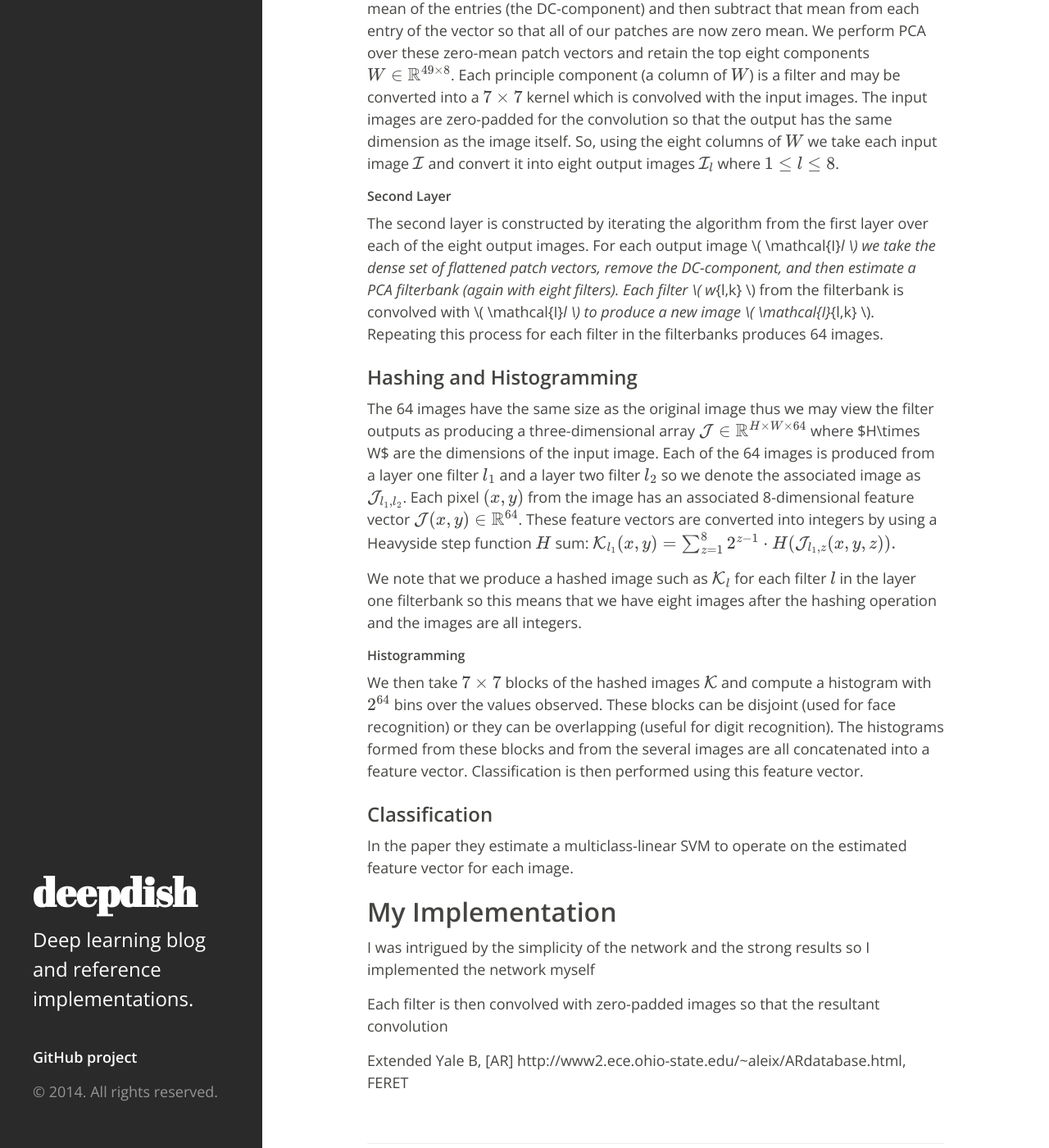
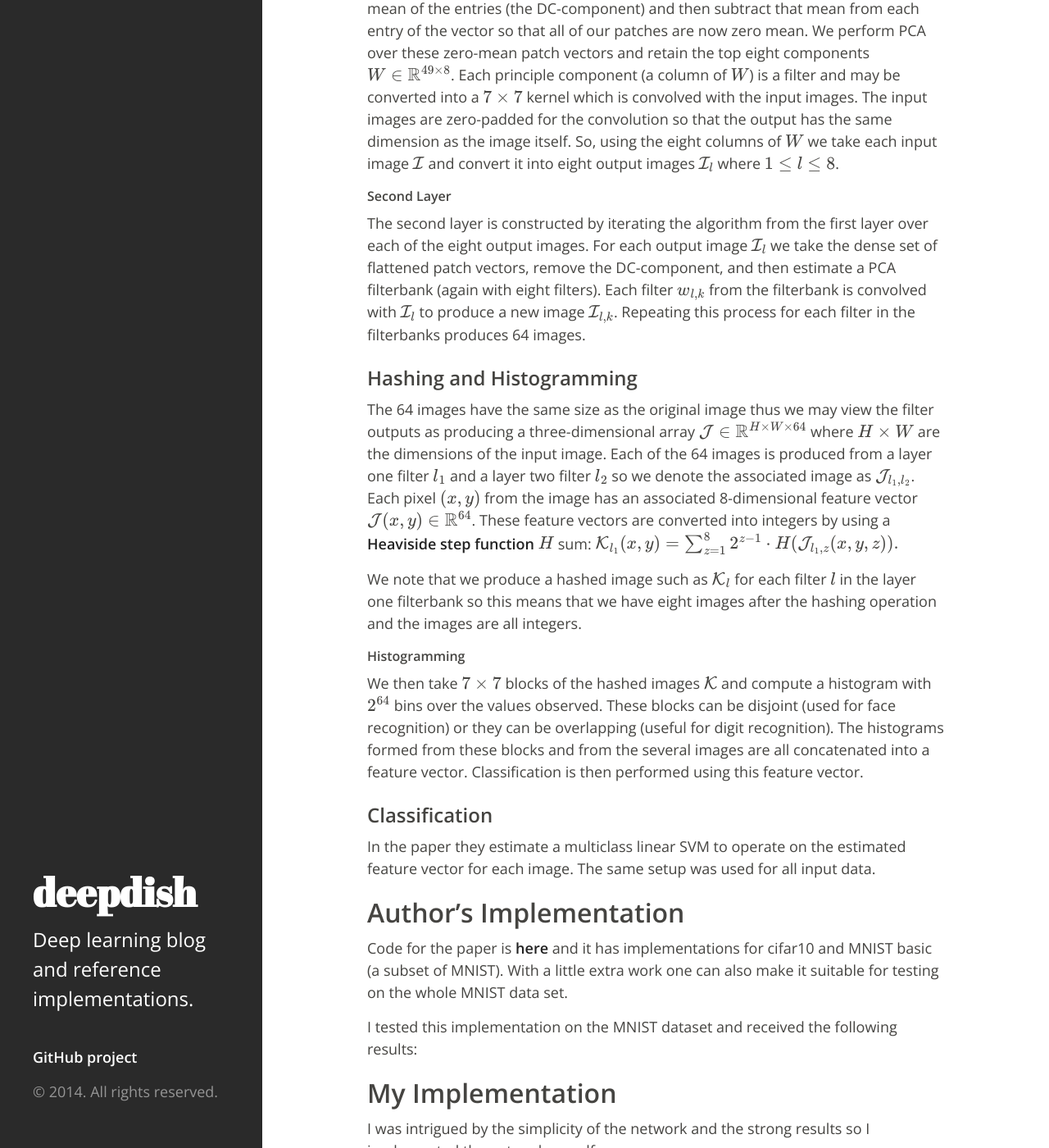
Before and after one commit to uchicago-cs/deepdish, a Jekyll site: the page built from _posts/2014-08-31-Deep-PCA-Nets.md, in a window 1280 px wide and 1400 px high, scrolled down 1127 px. Shown: the whole window at 82% size. Built offline with Jekyll 4.4.1, drawn with Linux system fonts in a browser that asks for light colours; Markdown is read by kramdown in place of the engine named in the settings; formulas are drawn with MathJax 3.

Commit message:
fixed the underscoring

```diff
--- a/_posts/2014-08-31-Deep-PCA-Nets.md
+++ b/_posts/2014-08-31-Deep-PCA-Nets.md
@@ -48,16 +48,16 @@ the input images.  The input images are zero-padded for the
 convolution so that the output has the same dimension as the
 image itself.  So, using the eight columns of \\( W \\)
 we take each input image \\( \mathcal{I}\\) and convert it
-into eight output images \\( \mathcal{I}_l \\)  where \\( 1\leq l\leq 8 \\).
+into eight output images \\( \mathcal{I} _ l \\)  where \\( 1\leq l\leq 8 \\).
 
 #### Second Layer
 
 The second layer is constructed by iterating the algorithm from
 the first layer over each of the eight output images.  For each
-output image \\( \mathcal{I}_l \\) we take the dense set
+output image \\( \mathcal{I} _ l \\) we take the dense set
 of flattened patch vectors, remove the DC-component, and then
 estimate a PCA filterbank (again with eight filters).  Each filter
-\\( w_{l,k} \\) from the filterbank is convolved with \\( \mathcal{I}_l \\) to produce a new image \\( \mathcal{I}_{l,k} \\).  Repeating
+\\( w _ {l,k} \\) from the filterbank is convolved with \\( \mathcal{I} _ l \\) to produce a new image \\( \mathcal{I} _ {l,k} \\).  Repeating
 this process for each filter in the filterbanks produces 64
 images.
 
@@ -66,14 +66,14 @@ images.
 The 64 images have the same size as the original image thus we
 may view the filter outputs as producing a three-dimensional
 array \\( \mathcal{J}\in\mathbb{R}^{H\times W\times 64} \\)
-where $H\times W$ are the dimensions of the input image. Each
-of the 64 images is produced from a layer one filter \\( l_1 \\)
-and a layer two filter \\( l_2 \\) so we denote the associated
-image as \\( \mathcal{J}_{l_1,l_2} \\).  Each
+where \\( H\times W \\) are the dimensions of the input image. Each
+of the 64 images is produced from a layer one filter \\( l _ 1 \\)
+and a layer two filter \\( l _ 2 \\) so we denote the associated
+image as \\( \mathcal{J} _ {l _ 1,l _ 2} \\).  Each
 pixel \\( (x,y) \\) from the image has an associated
 8-dimensional feature vector \\( \mathcal{J}(x,y)\in\mathbb{R}^{64} \\).  These feature vectors are converted into integers by using a
-Heavyside step function \\( H \\) sum:
-$$ \mathcal{K}_{l_1}(x,y)=\sum_{z=1}^{8} 2^{z-1}\cdot H(\mathcal{J}_{l_1,z}(x,y,z)).   $$
+[Heaviside step function](http://en.wikipedia.org/wiki/Heaviside_step_function) \\( H \\) sum:
+$$ \mathcal{K} _ {l _ 1}(x,y)=\sum _ {z=1}^{8} 2^{z-1}\cdot H(\mathcal{J} _ {l _ 1,z}(x,y,z)).   $$
 
 We note that we produce a hashed image such as \\( \mathcal{K}_l \\)
 for each filter \\( l \\) in the layer one filterbank so this means
@@ -93,8 +93,18 @@ vector.
 
 ### Classification
 
-In the paper they estimate a multiclass-linear SVM to operate
-on the estimated feature vector for each image.
+In the paper they estimate a multiclass linear SVM to operate
+on the estimated feature vector for each image.  The same
+setup was used for all input data.
+
+## Author's Implementation
+
+Code for the paper is [here](http://mx.nthu.edu.tw/~tsunghan/download/PCANet_demo.zip)
+and it has implementations for cifar10 and MNIST basic (a subset of MNIST).  With a little extra
+work one can also make it suitable for testing on the whole MNIST data set.
+
+I tested this implementation on the MNIST dataset and received the following results:
+
 
 ## My Implementation
 
```
